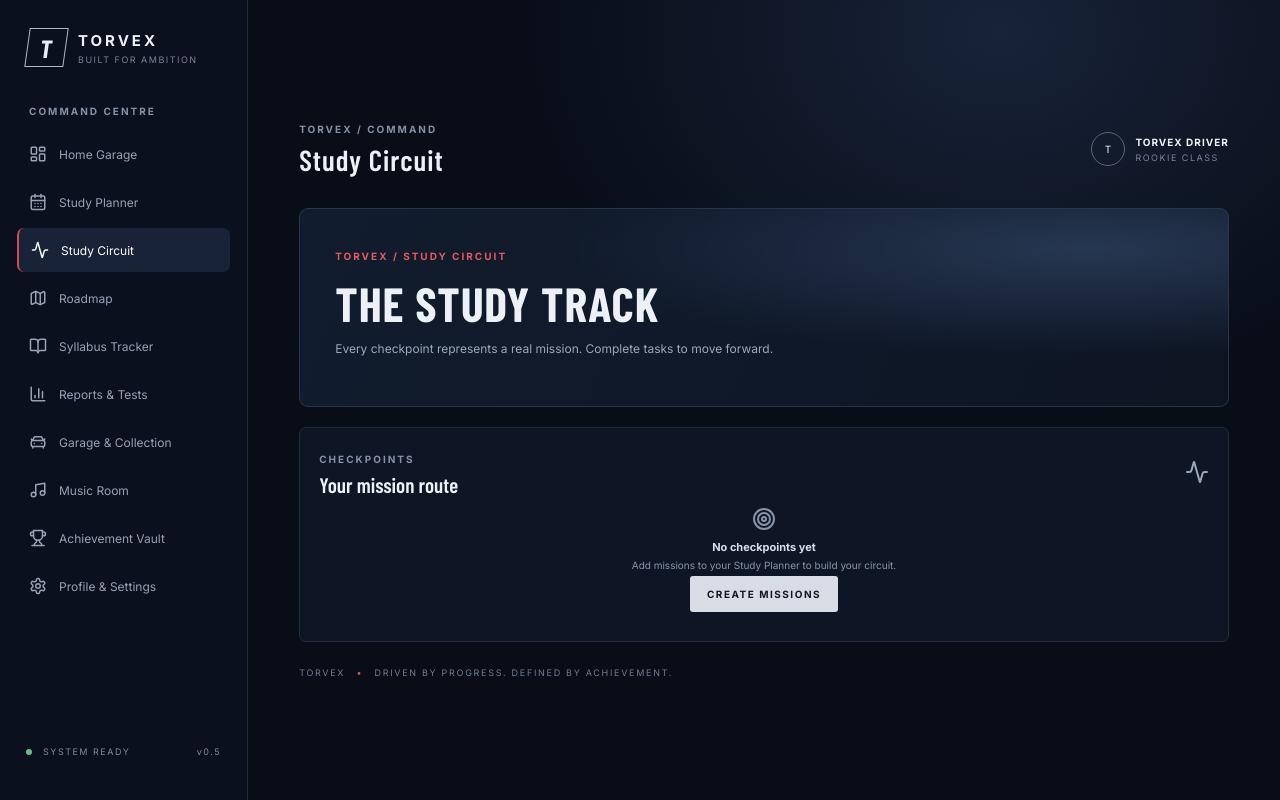
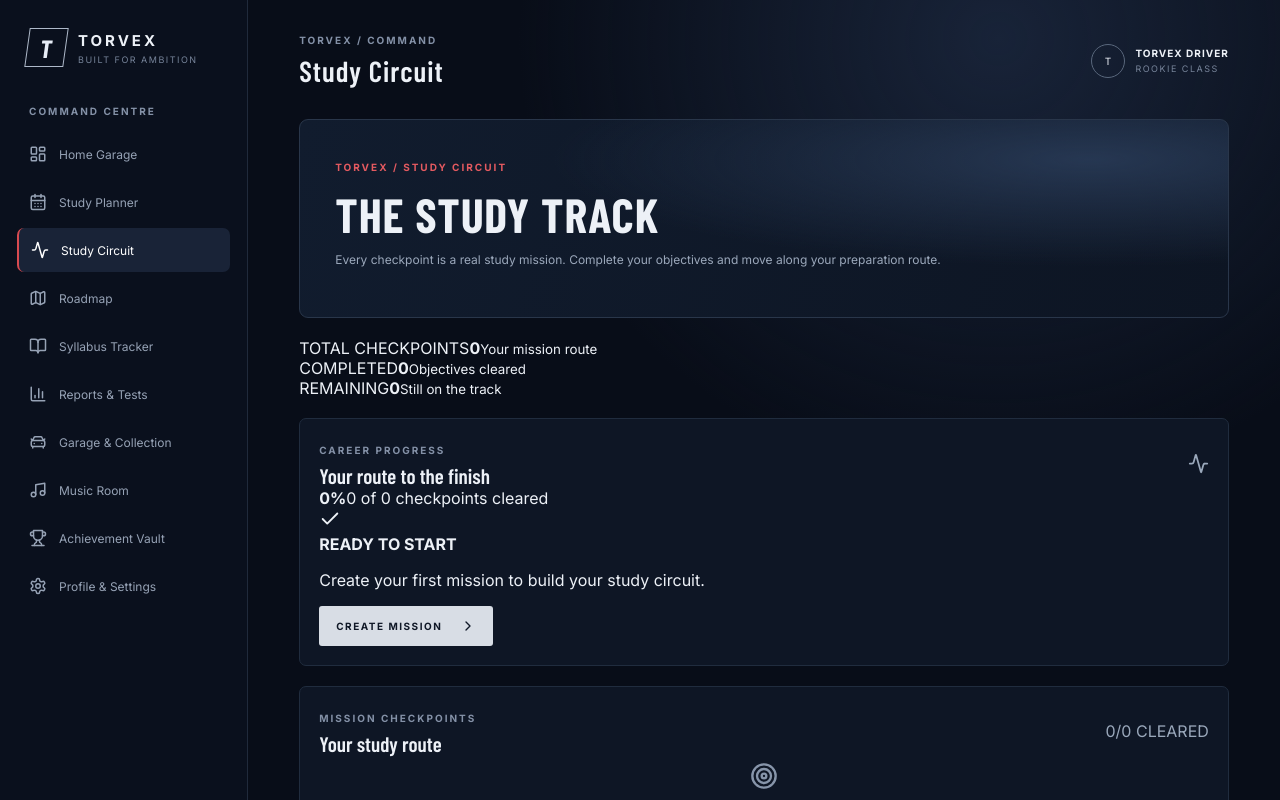
Before and after one commit to tushishrivastav19-tech/TORVEX-, a React (Vite) app: page / in a window 1280 px wide. Both pictures are taken after a click on the button "Study Circuit". Shown: the top 800 px of the page. Built offline with nearby package versions, Linux system fonts and the light colour scheme; a web font is replaced by a local one.

Commit message:
Update App.tsx

```diff
--- a/App.tsx
+++ b/App.tsx
@@ -495,19 +495,166 @@ function Syllabus({ chapters,setChapters }: any) {
   </section>;
 }
 
-function Circuit({tasks,navigate}: any) {
-  const sorted = [...tasks].sort((a: StudyTask,b: StudyTask) => a.date.localeCompare(b.date));
-  return <section className="module-page">
-    <Banner eyebrow="TORVEX / STUDY CIRCUIT" title="THE STUDY TRACK" subtitle="Every checkpoint represents a real mission. Complete tasks to move forward."/>
-    <div className="panel">
-      <div className="panel-head"><div><span className="eyebrow">CHECKPOINTS</span><h3>Your mission route</h3></div><Activity/></div>
-      {!sorted.length && <div className="empty"><Target/><b>No checkpoints yet</b><p>Add missions to your Study Planner to build your circuit.</p><button className="primary" onClick={() => navigate("Study Planner")}>CREATE MISSIONS</button></div>}
-      {sorted.map((t: StudyTask,i: number) => <div className="task-row" key={t.id}>
-        <span className="quick-num">0{i+1}</span><span><b>{t.title}</b><small>{t.subject} · {t.date} · {t.plannedMinutes} min</small></span>
-        <span className="module-status">{t.completed ? <><Check/> COMPLETE</> : <><Lock/> UPCOMING</>}</span>
-      </div>)}
-    </div>
-  </section>;
+function Circuit({ tasks, setTasks, navigate }: any) {
+  const sorted = [...tasks].sort((a: StudyTask, b: StudyTask) =>
+    a.date.localeCompare(b.date)
+  );
+
+  const completed = sorted.filter((t: StudyTask) => t.completed).length;
+  const pending = sorted.length - completed;
+  const progress = sorted.length
+    ? Math.round((completed / sorted.length) * 100)
+    : 0;
+
+  const nextIndex = sorted.findIndex((t: StudyTask) => !t.completed);
+  const nextMission = nextIndex >= 0 ? sorted[nextIndex] : null;
+
+  function toggleTask(id: string) {
+    setTasks(tasks.map((t: StudyTask) =>
+      t.id === id ? { ...t, completed: !t.completed } : t
+    ));
+  }
+
+  return (
+    <section className="module-page circuit-v2">
+      <Banner
+        eyebrow="TORVEX / STUDY CIRCUIT"
+        title="THE STUDY TRACK"
+        subtitle="Every checkpoint is a real study mission. Complete your objectives and move along your preparation route."
+      />
+
+      <div className="circuit-stats">
+        <Stat label="TOTAL CHECKPOINTS" value={`${sorted.length}`} note="Your mission route" />
+        <Stat label="COMPLETED" value={`${completed}`} note="Objectives cleared" />
+        <Stat label="REMAINING" value={`${pending}`} note="Still on the track" />
+      </div>
+
+      <section className="panel circuit-overview">
+        <div className="panel-head">
+          <div>
+            <span className="eyebrow">CAREER PROGRESS</span>
+            <h3>Your route to the finish</h3>
+          </div>
+          <Activity size={21} />
+        </div>
+
+        <div className="circuit-progress-copy">
+          <strong>{progress}%</strong>
+          <span>{completed} of {sorted.length} checkpoints cleared</span>
+        </div>
+
+        <div className="circuit-progress-track">
+          <div style={{ width: `${progress}%` }} />
+        </div>
+
+        {nextMission ? (
+          <div className="circuit-next">
+            <div>
+              <span className="eyebrow red">NEXT CHECKPOINT</span>
+              <h3>{nextMission.title}</h3>
+              <p>
+                {nextMission.subject} · {nextMission.activity} ·
+                {" "}{nextMission.plannedMinutes} minutes
+              </p>
+            </div>
+            <button className="primary" onClick={() => navigate("Study Planner")}>
+              OPEN MISSION <ChevronRight size={16} />
+            </button>
+          </div>
+        ) : (
+          <div className="circuit-finished">
+            <Check size={22} />
+            <div>
+              <b>{sorted.length ? "ROUTE CLEARED" : "READY TO START"}</b>
+              <p>
+                {sorted.length
+                  ? "Every checkpoint on your current route is complete."
+                  : "Create your first mission to build your study circuit."}
+              </p>
+            </div>
+            <button className="primary" onClick={() => navigate("Study Planner")}>
+              {sorted.length ? "PLAN NEXT ROUTE" : "CREATE MISSION"}
+              <ChevronRight size={16} />
+            </button>
+          </div>
+        )}
+      </section>
+
+      <section className="panel circuit-route">
+        <div className="panel-head">
+          <div>
+            <span className="eyebrow">MISSION CHECKPOINTS</span>
+            <h3>Your study route</h3>
+          </div>
+          <span className="circuit-route-count">
+            {completed}/{sorted.length} CLEARED
+          </span>
+        </div>
+
+        {!sorted.length ? (
+          <div className="empty">
+            <Target size={28} />
+            <b>Your track is waiting</b>
+            <p>Add missions in Study Planner and they will appear here automatically.</p>
+            <button className="primary" onClick={() => navigate("Study Planner")}>
+              BUILD MY ROUTE <ChevronRight size={16} />
+            </button>
+          </div>
+        ) : (
+          <div className="circuit-list">
+            {sorted.map((t: StudyTask, i: number) => {
+              const isNext = i === nextIndex;
+              const status = t.completed
+                ? "cleared"
+                : isNext
+                  ? "current"
+                  : "upcoming";
+
+              return (
+                <article className={`circuit-checkpoint ${status}`} key={t.id}>
+                  <div className="circuit-node-column">
+                    <div className="circuit-node">
+                      {t.completed ? <Check size={17} /> : String(i + 1).padStart(2, "0")}
+                    </div>
+                    {i !== sorted.length - 1 && <div className="circuit-connector" />}
+                  </div>
+
+                  <div className="circuit-checkpoint-content">
+                    <div className="circuit-checkpoint-top">
+                      <span className="eyebrow">
+                        CHECKPOINT {String(i + 1).padStart(2, "0")}
+                      </span>
+                      <span className={`circuit-status ${status}`}>
+                        {t.completed ? "CLEARED" : isNext ? "UP NEXT" : "UPCOMING"}
+                      </span>
+                    </div>
+
+                    <h3>{t.title}</h3>
+                    <p>
+                      {t.subject} · {t.activity} · {t.date}
+                    </p>
+
+                    <div className="circuit-meta">
+                      <span><Clock3 size={13} /> {t.plannedMinutes} MIN</span>
+                      <span><Target size={13} /> {t.questionTarget} QUESTIONS</span>
+                    </div>
+                  </div>
+
+                  <button
+                    className={t.completed ? "circuit-action is-done" : "circuit-action"}
+                    onClick={() => toggleTask(t.id)}
+                    aria-label={t.completed ? "Mark mission pending" : "Complete mission"}
+                  >
+                    {t.completed ? <Check size={16} /> : "COMPLETE"}
+                  </button>
+                </article>
+              );
+            })}
+          </div>
+        )}
+      </section>
+    </section>
+  );
 }
 
 function Roadmap({tasks,chapters}: any) {
@@ -796,7 +943,9 @@ export default function App() {
       {active === "Home Garage" && <Home navigate={setActive} tasks={tasks} chapters={chapters} sessions={sessions}/>}
       {active === "Study Planner" && <Planner tasks={tasks} setTasks={setTasks} chapters={chapters}/>}
       {active === "Syllabus Tracker" && <Syllabus chapters={chapters} setChapters={setChapters}/>}
-      {active === "Study Circuit" && <Circuit tasks={tasks} navigate={setActive}/>}
+      {active === "Study Circuit" && (
+  <Circuit tasks={tasks} setTasks={setTasks} navigate={setActive} />
+)}
       {active === "Roadmap" && <Roadmap tasks={tasks} chapters={chapters}/>}
       {active === "Reports & Tests" && <Reports tasks={tasks} sessions={sessions} setSessions={setSessions}/>}
       {active === "Garage & Collection" && <Garage selected={paint} setSelected={setPaint}/>}
```
